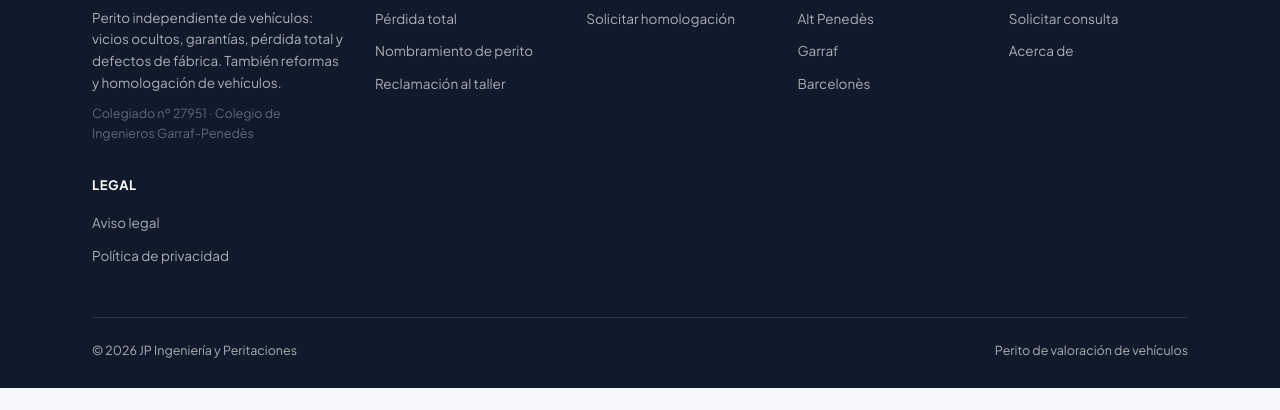
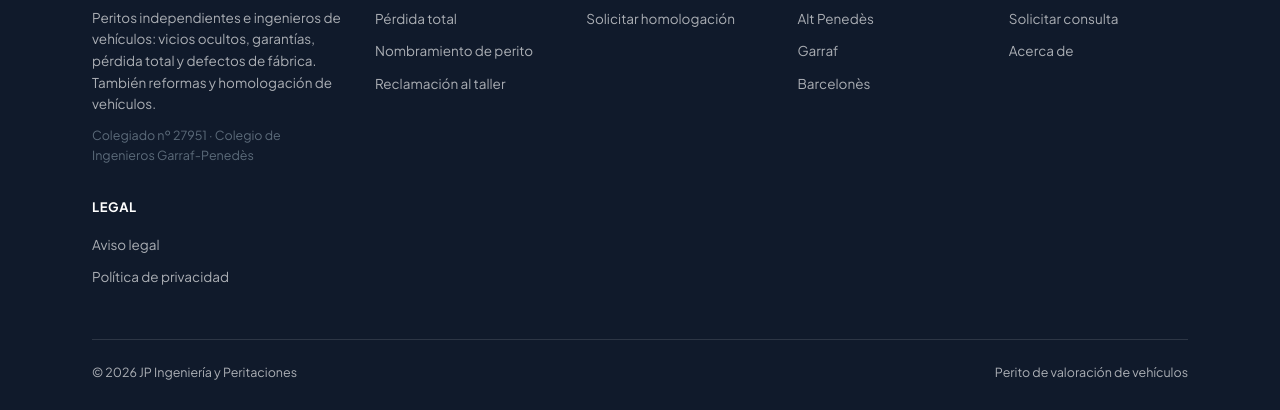
Before and after one commit to ingenieriayperitaciones/ingenieriayperitaciones, a plain HTML site: page acerca-de.html in a window 1280 px wide. Shown: the part 1268-1678 px from the top of the page. Before the commit the page ends 1656 px from the top, so only its background shows below. Drawn offline with Linux system fonts and the light colour scheme.

Commit message:
Pie: peritos independientes e ingenieros de vehículos
Co-Authored-By: Claude Sonnet 5.5 <noreply@anthropic.com>
Claude-Session: https://claude.ai/code/session_01JukUV8op4aER9z3jVcxdXC

```diff
--- a/acerca-de.html
+++ b/acerca-de.html
@@ -92,7 +92,7 @@
     <div class="footer-grid">
       <div>
         <div class="footer-brand"><img src="logo-icon-fondo-blanco.png" alt="JP Ingeniería y Peritaciones" style="width:38px;height:38px;border-radius:12px;object-fit:contain;flex-shrink:0;">JP Ingeniería y Peritaciones</div>
-        <p>Perito independiente de vehículos: vicios ocultos, garantías, pérdida total y defectos de fábrica. También reformas y homologación de vehículos.</p>
+        <p>Peritos independientes e ingenieros de vehículos: vicios ocultos, garantías, pérdida total y defectos de fábrica. También reformas y homologación de vehículos.</p>
         <p style="margin-top:10px;font-size:12.5px;color:var(--muted);">Colegiado nº 27951 · Colegio de Ingenieros Garraf-Penedès</p>
       </div>
       <div class="footer-col">
```
Also changed, not shown: aviso-legal.html (+1 -1 lines), index.html (+1 -1 lines), perito-coches-alt-penedes.html (+1 -1 lines), perito-coches-anoia.html (+1 -1 lines), perito-coches-baix-camp.html (+1 -1 lines), perito-coches-baix-llobregat.html (+1 -1 lines), perito-coches-baix-penedes.html (+1 -1 lines), perito-coches-barcelones.html (+1 -1 lines), perito-coches-garraf.html (+1 -1 lines), perito-coches-tarragones.html (+1 -1 lines), perito-coches-valles-occidental.html (+1 -1 lines), privacidad.html (+1 -1 lines), reformas.html (+1 -1 lines), zonas.html (+1 -1 lines).
